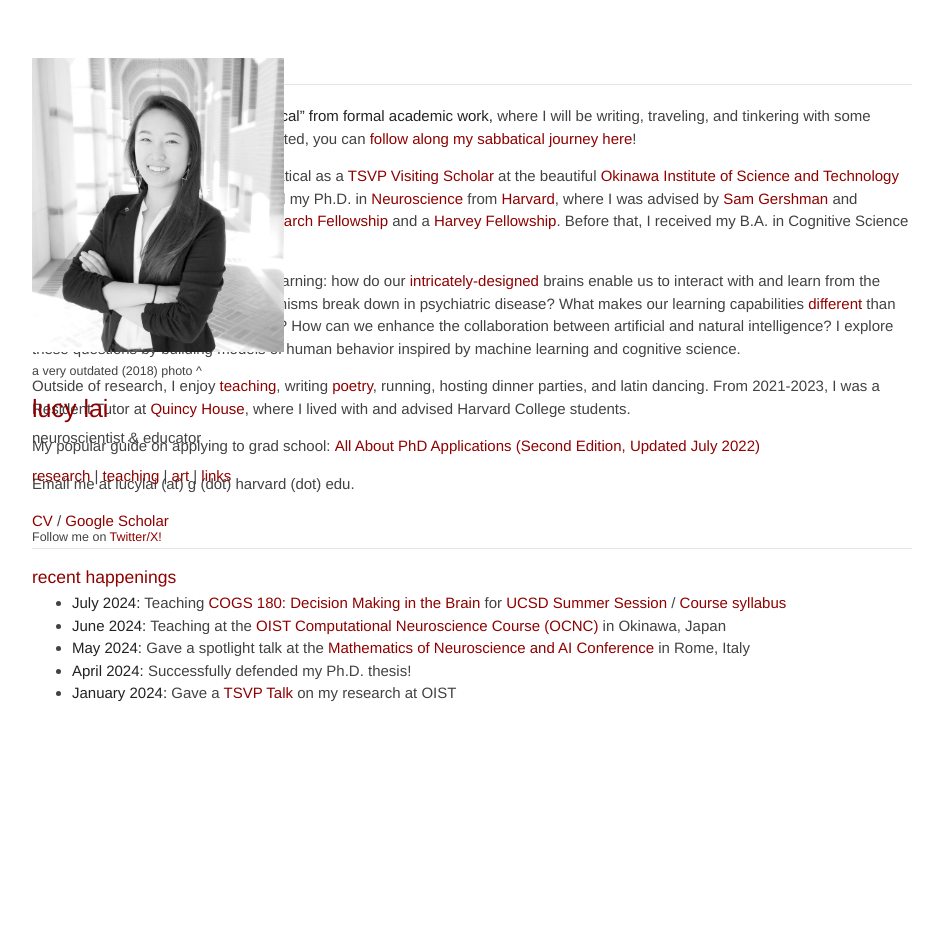
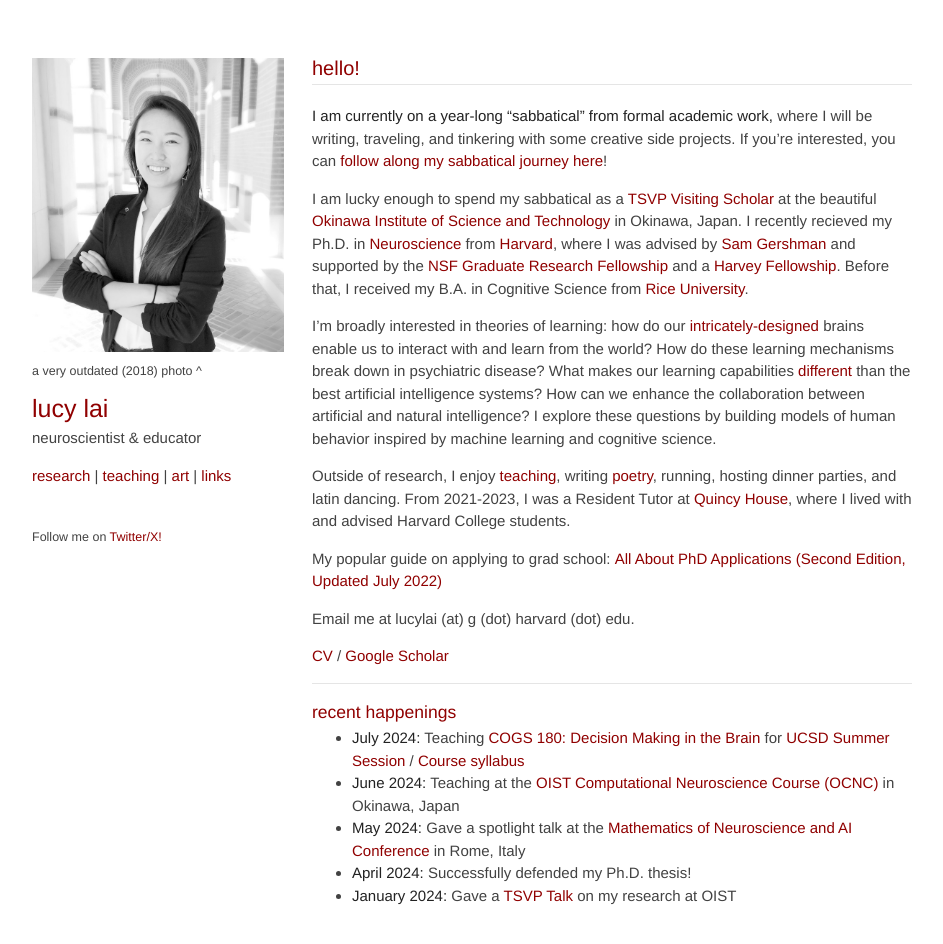
Before and after one commit to lucylai96/lucylai96.github.io, a Jekyll site: the page built from index.md, in a window 1280 px wide and 972 px high. Shown: the top 944 px of the window, without its empty margins (168-1111 px from the left). Built offline with Jekyll 4.4.1, drawn with Linux system fonts in a browser that asks for light colours; our own code applies the rules of GitHub Pages for plain Markdown files.

Commit message:
Update jekyll-theme-minimal.scss

```diff
--- a/_sass/jekyll-theme-minimal.scss
+++ b/_sass/jekyll-theme-minimal.scss
@@ -187,7 +187,7 @@ strong {
 }
 
 section {
-  width:auto;
+  width: 600px;
   float:right;
   padding-bottom:50px;
 }
```
